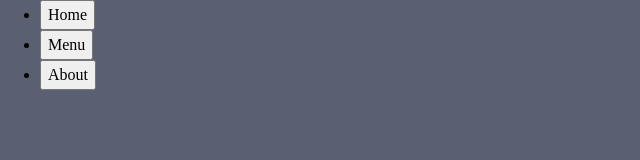
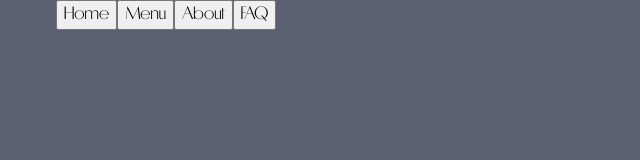
Before and after one commit to BerettaSM/odin-restaraunt-page, a website built with webpack: page src/index.html in a window 1280 px wide. Shown: the whole page, without its empty margins (0-640 px from the left). Built offline with nearby package versions, Linux system fonts and the light colour scheme; a web font is replaced by a local one.

Commit message:
chore: add font imports

```diff
--- a/src/index.html
+++ b/src/index.html
@@ -5,21 +5,27 @@
     <meta charset="UTF-8">
     <meta name="viewport" content="width=device-width, initial-scale=1.0">
     <title>Saffron Grove Bistro</title>
+    <link rel="preconnect" href="https://fonts.googleapis.com">
+    <link rel="preconnect" href="https://fonts.gstatic.com" crossorigin>
+    <link href="https://fonts.googleapis.com/css2?family=Imperial+Script&display=swap" rel="stylesheet">
 </head>
 
 <body>
 
+    <div class="app max-width">
         <header>
             <nav>
                 <ul>
                     <li><button>Home</button></li>
                     <li><button>Menu</button></li>
                     <li><button>About</button></li>
+                    <li><button>FAQ</button></li>
                 </ul>
             </nav>
         </header>
 
         <div id="content"></div>
+    </div>
 
 </body>
 
--- a/src/styles/global.css
+++ b/src/styles/global.css
@@ -48,6 +48,16 @@ h6 {
     overflow-wrap: break-word;
 }
 
+/* STYLES */
+
+@font-face {
+    font-family: 'Mid Mid Sun Sun';
+    src: url('../assets/fonts/MidMidSunSun.ttf') format('truetype');
+    font-weight: normal;
+    font-style: normal;
+    font-display: swap;
+}
+
 :root {
     --color-primary: #6c112e;
     --color-secondary: #d4af37;
@@ -61,8 +71,31 @@ h6 {
     --color-gray-700: hsl(225deg, 12%, 40%);
     --color-gray-900: hsl(225deg, 25%, 20%);
     --color-gray-1000: hsl(225deg, 15%, 15%);
+
+    --font-main: 'Mid Mid Sun Sun', sans-serif;
+    --font-detail: 'Imperial Script', cursive;
 }
 
 body {
     background-color: var(--color-gray-700);
 }
+
+.app {
+    position: relative;
+    overflow: hidden;
+    height: 100%;
+    width: 100%;
+    font-family: var(--font-main);
+
+    & header nav ul {
+        display: flex;
+        list-style: none;
+        padding: 0;
+    }
+}
+
+.max-width {
+    max-width: 1200px;
+    margin: auto;
+    padding-inline: 16px;
+}
```
Also changed, not shown: src/assets/fonts/MidMidSunSun.ttf (added). Lines whose indentation alone changed are shown as unchanged.
